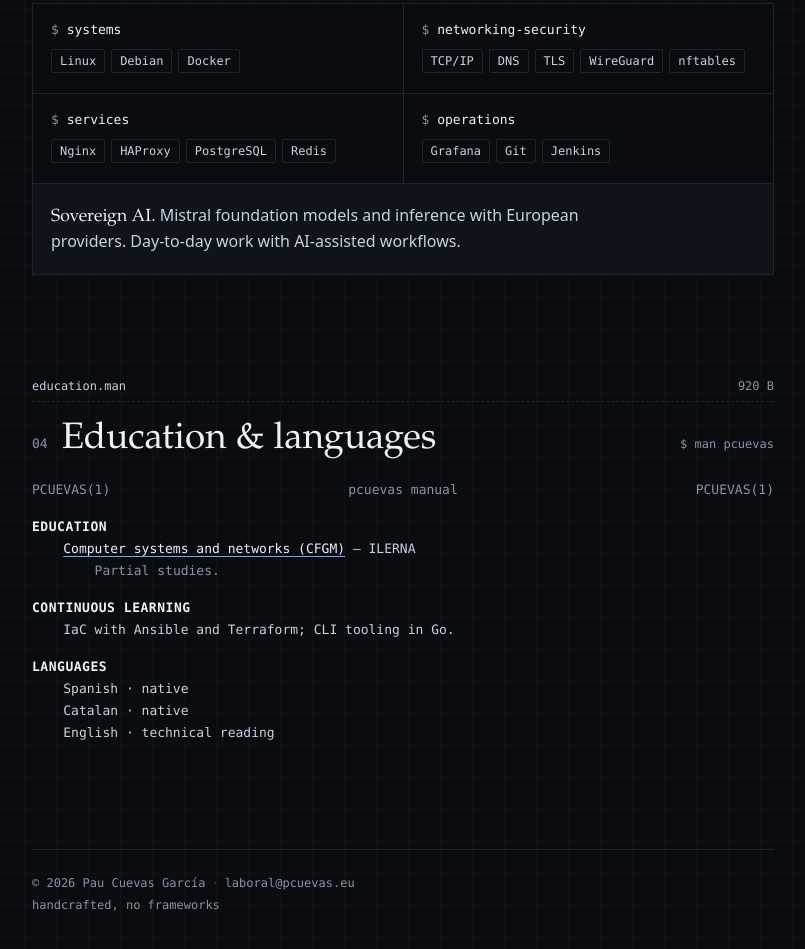
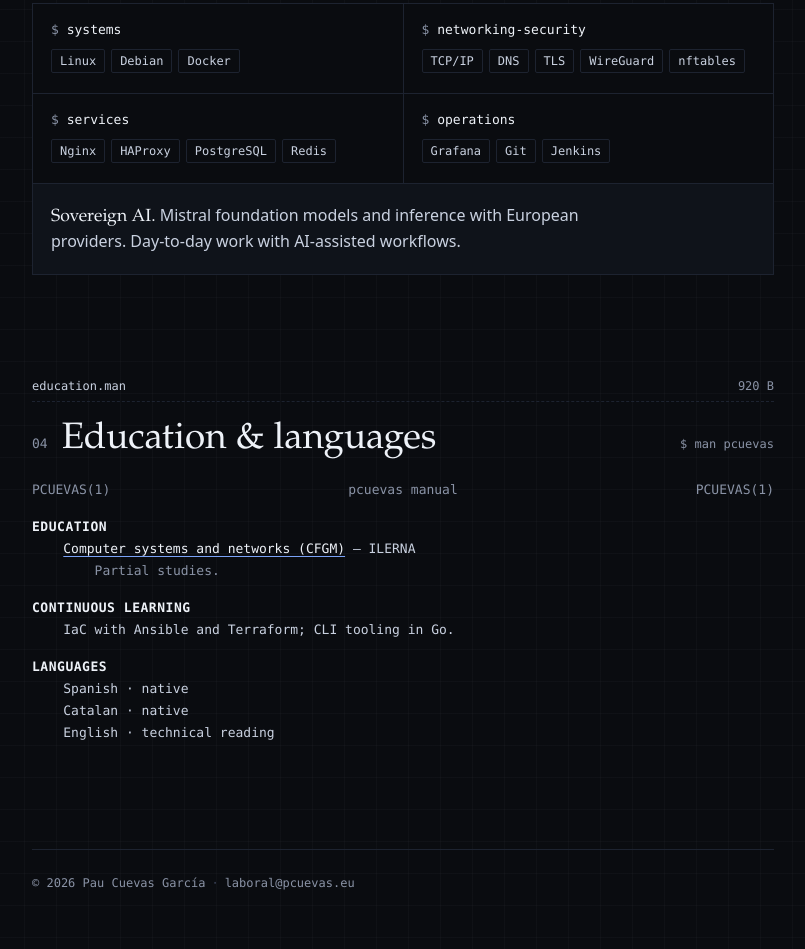
Before and after one commit to PaAmbTomaca/homepage, a plain HTML site: page index.html in a window 1280 px wide. Shown: the part 2199-3148 px from the top of the page, without its empty margins (456-1261 px from the left). Drawn offline with Linux system fonts and the light colour scheme.

Commit message:
Remove 'handcrafted, no frameworks' footer line

```diff
--- a/index.html
+++ b/index.html
@@ -503,7 +503,6 @@ img { max-width: 100%; }
 
     <footer class="foot">
       <p>© 2026 Pau Cuevas García<span class="foot__sep">·</span><a href="mailto:laboral@pcuevas.eu">laboral@pcuevas.eu</a></p>
-      <p data-es="hecho a mano, sin frameworks" data-en="handcrafted, no frameworks">hecho a mano, sin frameworks</p>
     </footer>
 
   </main>
```
